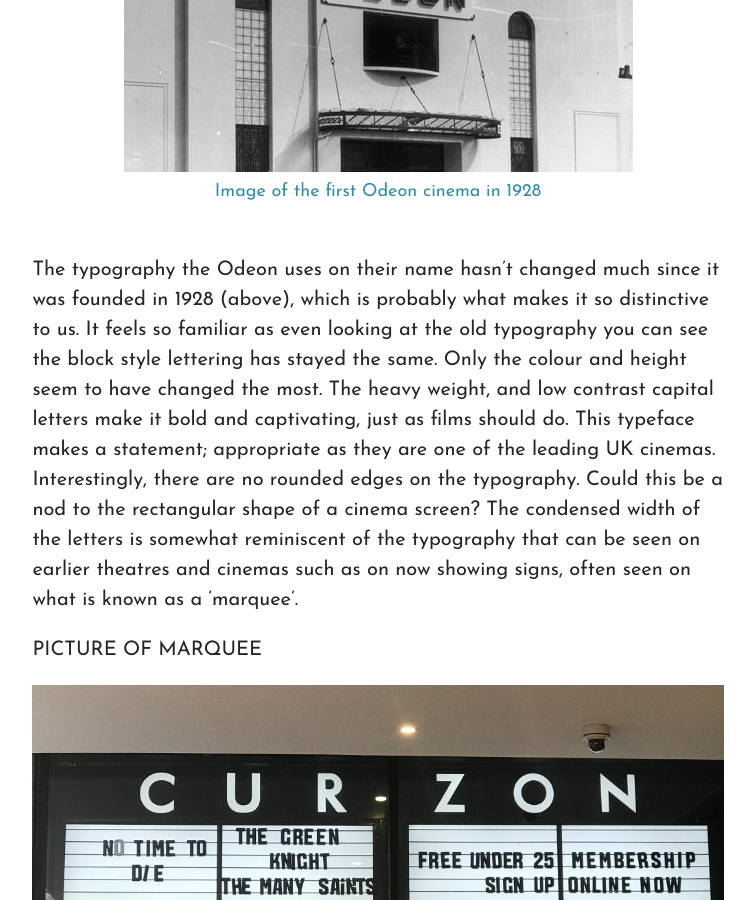
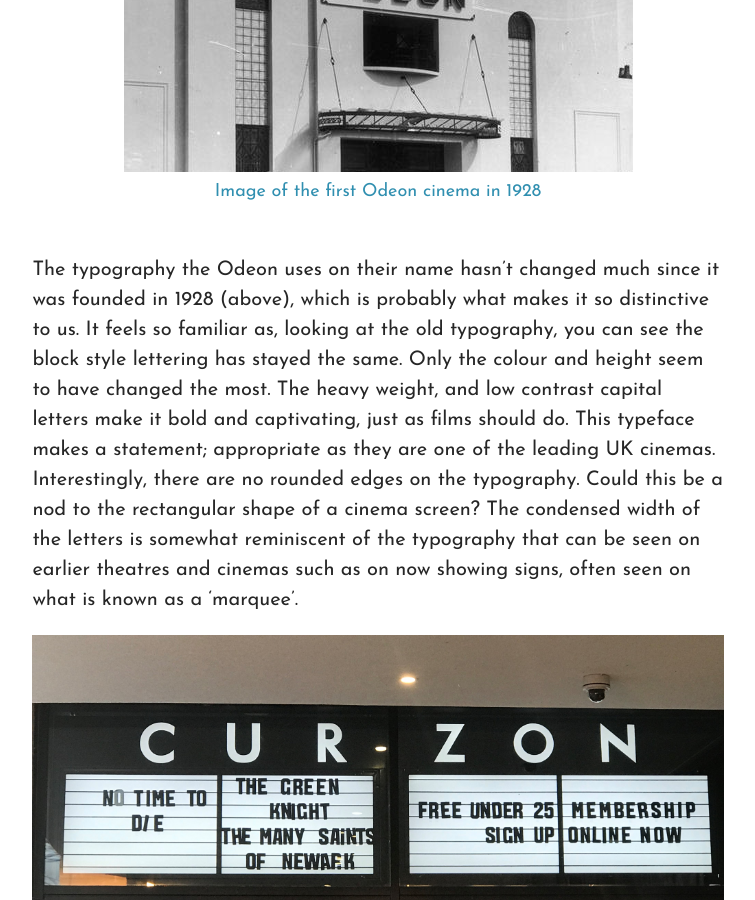
Before and after one commit to laurenlouisap/typography, a Jekyll site: the page built from _posts/2021-10-05-lets-go-to-the-movies.md, in a window 1280 px wide and 900 px high, scrolled down 884 px. Shown: the whole window, without its empty margins (262-1017 px from the left). Built offline with Jekyll 4.4.1, drawn with Linux system fonts in a browser that asks for light colours; some web fonts are replaced.

Commit message:
Update Post “2021-10-05-lets-go-to-the-movies”

```diff
--- a/_posts/2021-10-05-lets-go-to-the-movies.md
+++ b/_posts/2021-10-05-lets-go-to-the-movies.md
@@ -21,9 +21,7 @@
 ![Image of the first Odeon cinema in 1928](../uploads/first-odeon.jpg "Image found on Birmingham Mail")
 
 \
-The typography the Odeon uses on their name hasn’t changed much since it was founded in 1928 (above), which is probably what makes it so distinctive to us. It feels so familiar as even looking at the old typography you can see the block style lettering has stayed the same. Only the colour and height seem to have changed the most. The heavy weight, and low contrast capital letters make it bold and captivating, just as films should do. This typeface makes a statement; appropriate as they are one of the leading UK cinemas. Interestingly, there are no rounded edges on the typography. Could this be a nod to the rectangular shape of a cinema screen? The condensed width of the letters is somewhat reminiscent of the typography that can be seen on earlier theatres and cinemas such as on now showing signs, often seen on what is known as a ‘marquee’.
-
-PICTURE OF MARQUEE
+The typography the Odeon uses on their name hasn’t changed much since it was founded in 1928 (above), which is probably what makes it so distinctive to us. It feels so familiar as, looking at the old typography, you can see the block style lettering has stayed the same. Only the colour and height seem to have changed the most. The heavy weight, and low contrast capital letters make it bold and captivating, just as films should do. This typeface makes a statement; appropriate as they are one of the leading UK cinemas. Interestingly, there are no rounded edges on the typography. Could this be a nod to the rectangular shape of a cinema screen? The condensed width of the letters is somewhat reminiscent of the typography that can be seen on earlier theatres and cinemas such as on now showing signs, often seen on what is known as a ‘marquee’.
 
 ![Image of Curzon cinema in Oxford](../uploads/img_8290.jpg "Original image by Lauren Pine")
 
```
